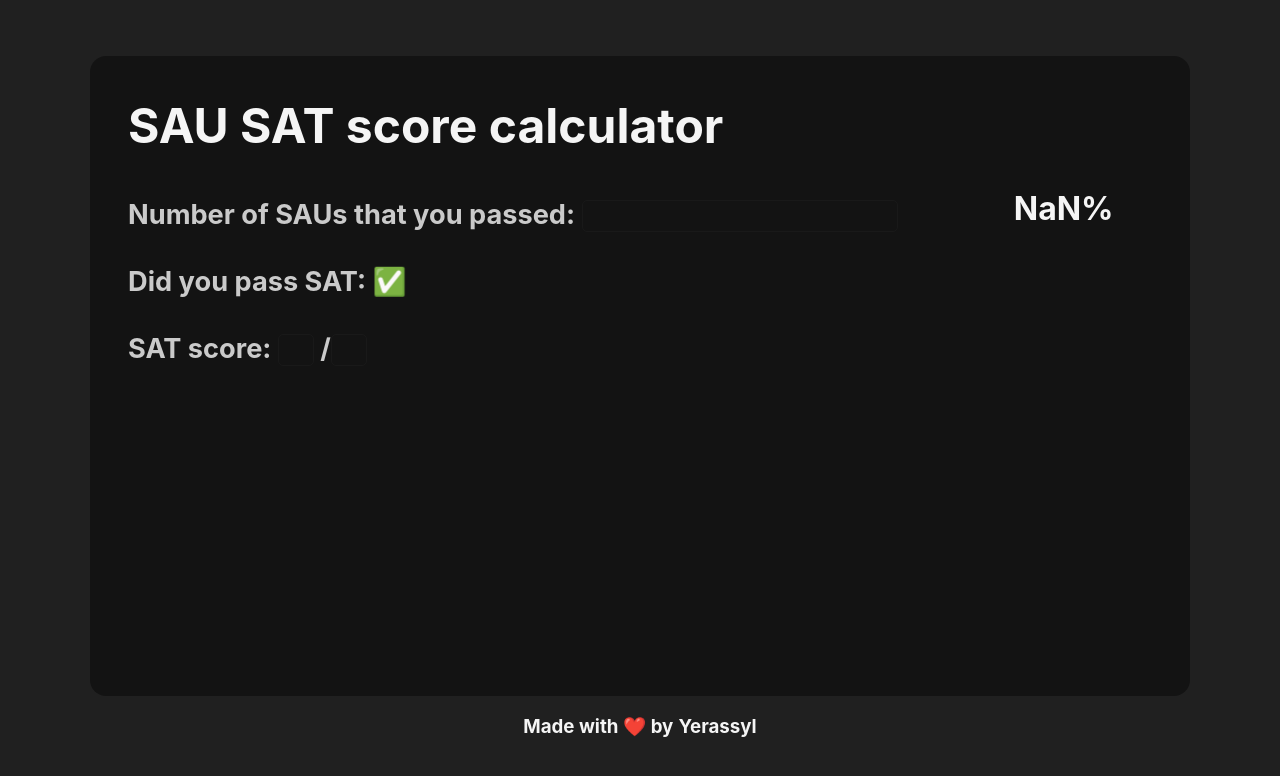
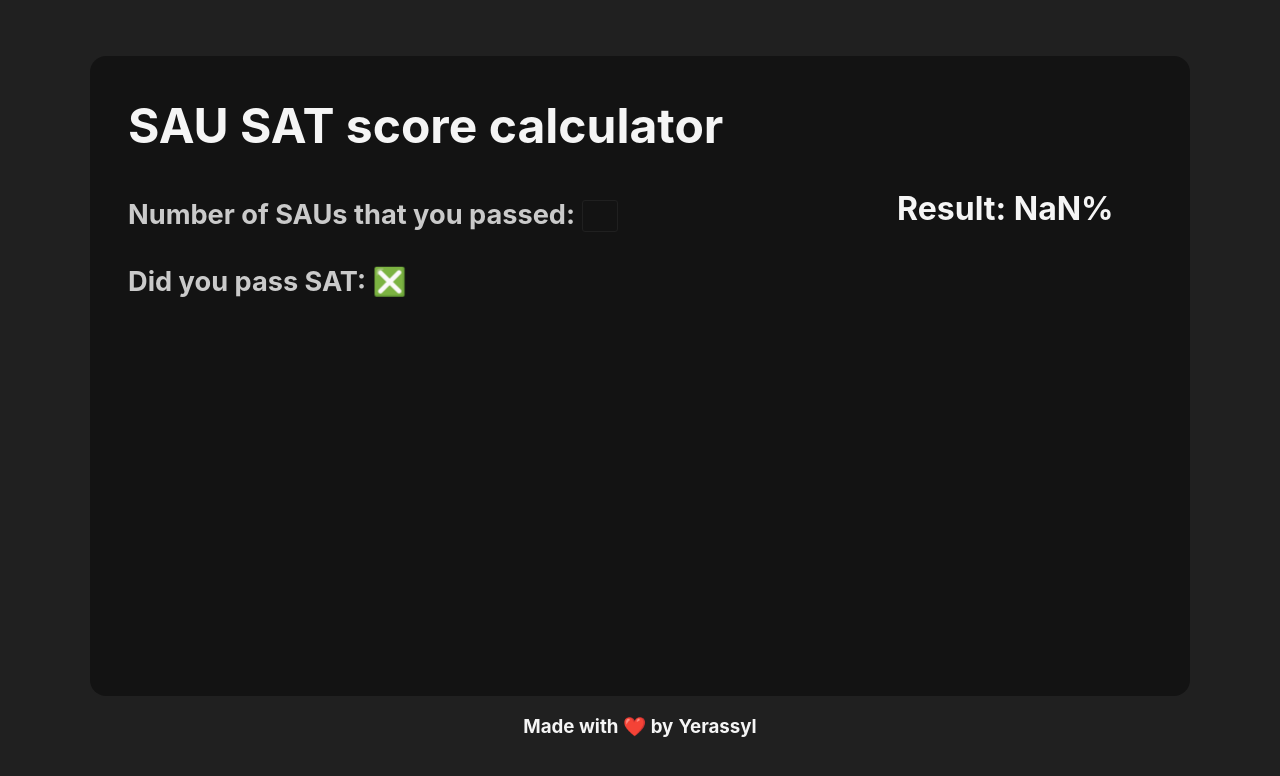
Before and after one commit to EraOfCoding/sau-sat-calculator, a React (Create React App) app: page / in a window 1280 px wide. Shown: the top 776 px of the page. Built offline with nearby package versions, Linux system fonts and the light colour scheme.

Commit message:
fixed some bugs and rounded result

```diff
--- a/src/components/Home.js
+++ b/src/components/Home.js
@@ -60,35 +60,33 @@ class SAT extends React.Component {
 }
 
 class Result extends React.Component {
+    result = 0
+    error = false
     render() {
         if(this.props.sau_sat.checked === true) {
-            return(
-                <h1>
-                    {( ( ( ( (this.props.sau_sat.sau1cur / this.props.sau_sat.sau1max) +
-                    (this.props.sau_sat.sau2cur / this.props.sau_sat.sau2max) +
-                    (this.props.sau_sat.sau3cur / this.props.sau_sat.sau3max) ) / this.props.sau_sat.sauNum ) + (this.props.sau_sat.sat_cur / this.props.sau_sat.sat_max) ) / 2) * 100}%
-                    {console.log(this.props.sau_sat.sau1cur / this.props.sau_sat.sau1max)}
-                    {console.log(this.props.sau_sat.sau2cur / this.props.sau_sat.sau2max)}
-                    {console.log(this.props.sau_sat.sau3cur / this.props.sau_sat.sau3max)}
-                    {console.log(this.props.sau_sat.sat_cur / this.props.sau_sat.sat_max)}
-                    {console.log(this.props.sau_sat.sauNum)}
-                </h1>
-            )
+            this.result =
+                ( ( ( ( (this.props.sau_sat.sau1cur / this.props.sau_sat.sau1max) +
+                (this.props.sau_sat.sau2cur / this.props.sau_sat.sau2max) +
+                (this.props.sau_sat.sau3cur / this.props.sau_sat.sau3max) ) / this.props.sau_sat.sauNum ) + (this.props.sau_sat.sat_cur / this.props.sau_sat.sat_max) ) / 2) * 100;
+            this.error = false
         }
         else {
-            return(
-                <h1>
-                    {( ( (this.props.sau_sat.sau1cur / this.props.sau_sat.sau1max) +
-                    (this.props.sau_sat.sau2cur / this.props.sau_sat.sau2max) +
-                    (this.props.sau_sat.sau3cur / this.props.sau_sat.sau3max) ) / this.props.sau_sat.sauNum )* 100}%
-                    {console.log(this.props.sau_sat.sau1cur / this.props.sau_sat.sau1max)}
-                    {console.log(this.props.sau_sat.sau2cur / this.props.sau_sat.sau2max)}
-                    {console.log(this.props.sau_sat.sau3cur / this.props.sau_sat.sau3max)}
-                    {console.log(this.props.sau_sat.sat_cur / this.props.sau_sat.sat_max)}
-                    {console.log(this.props.sau_sat.sauNum)}
-                </h1>
-            )
+            this.result =
+                ( ( (this.props.sau_sat.sau1cur / this.props.sau_sat.sau1max) +
+                (this.props.sau_sat.sau2cur / this.props.sau_sat.sau2max) +
+                (this.props.sau_sat.sau3cur / this.props.sau_sat.sau3max) ) / this.props.sau_sat.sauNum )* 100;
+            this.error = false
         }
+
+        if(this.result > 100) {
+            this.error = true
+            this.result = null
+        }
+        return(
+            <h1>
+                {this.error === true ? "" : "Result: "}{Math.round(this.result)}%
+            </h1>
+        )
     }
 }
 
@@ -105,7 +103,7 @@ class Home extends React.Component {
             sau3max: 1,
             sat_cur: 0,
             sat_max: 1,
-            checked: true,
+            checked: false,
         }
     }
 
--- a/src/style/Home.css
+++ b/src/style/Home.css
@@ -9,10 +9,10 @@
 
 .home input {
   background-color: rgb(19, 19, 19);
-  border-radius: 5px;
+  border-radius: 3px;
   color: whitesmoke;
   outline: none;
-  border: 1px solid rgb(25, 25, 25);
+  border: 1px solid rgb(32, 32, 32);
   font-size: 1.5rem;
   width: 30px;
 }
@@ -25,10 +25,6 @@
 
 .result {
   margin-right: 3vw;
-}
-
-#sau-num {
-  width: auto !important;
 }
 
 .home h2 {
@@ -61,6 +57,10 @@
   color: red !important;
 }
 
+.yellow-text {
+  color: rgb(211, 211, 14) !important;
+}
+
 #sau {
   transition: 10ms;
 }
```
